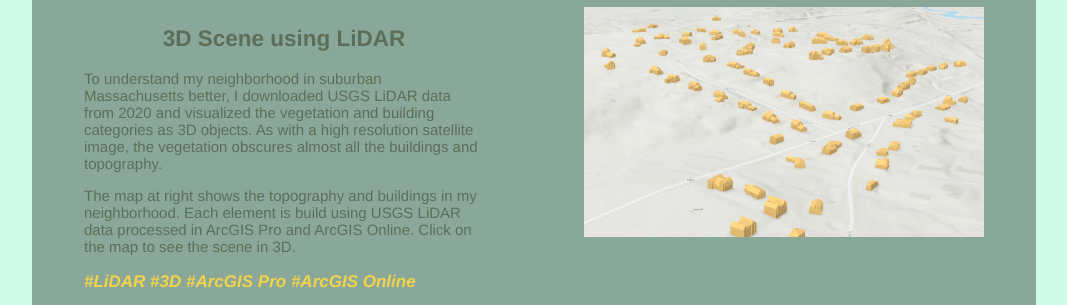
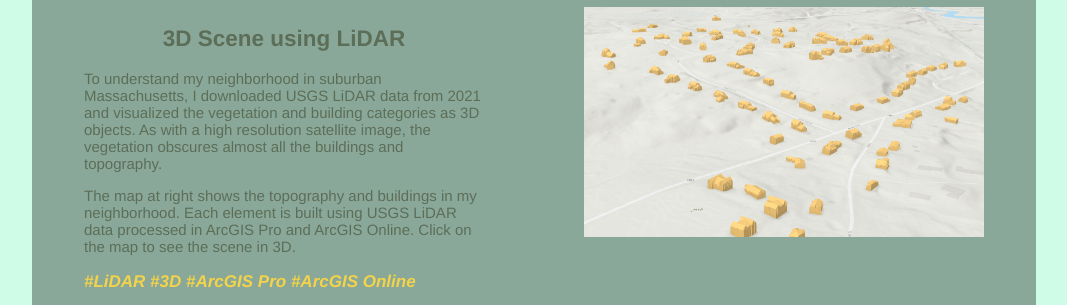
Before and after one commit to TMFrancis/TMFrancis.github.io, a plain HTML site: page portfolio.html in a window 1280 px wide. Shown: the part 167-472 px from the top of the page, without its empty margins (106-1173 px from the left). Drawn offline with Linux system fonts and the light colour scheme.

Commit message:
portfolio.html
update text typo

```diff
--- a/portfolio.html
+++ b/portfolio.html
@@ -27,12 +27,12 @@
         <div style="display: table-row; height: 50%;">
           <div id="portText"><h2>3D Scene using LiDAR </h2>
               <p style="text-align: left">To understand my neighborhood in suburban
-              Massachusetts better, I downloaded USGS LiDAR data from 2020 and
+              Massachusetts, I downloaded USGS LiDAR data from 2021 and
               visualized the vegetation and building categories as 3D objects.
               As with a high resolution satellite image, the vegetation obscures
               almost all the buildings and topography.</p>
               <p style="text-align: left">The map at right shows the topography
-              and buildings in my neighborhood. Each element is build using
+              and buildings in my neighborhood. Each element is built using
               USGS LiDAR data processed in ArcGIS Pro and ArcGIS Online.
               Click on the map to see the scene in 3D.</p>
               <p class="tag">#LiDAR #3D #ArcGIS Pro #ArcGIS Online</p>
```
